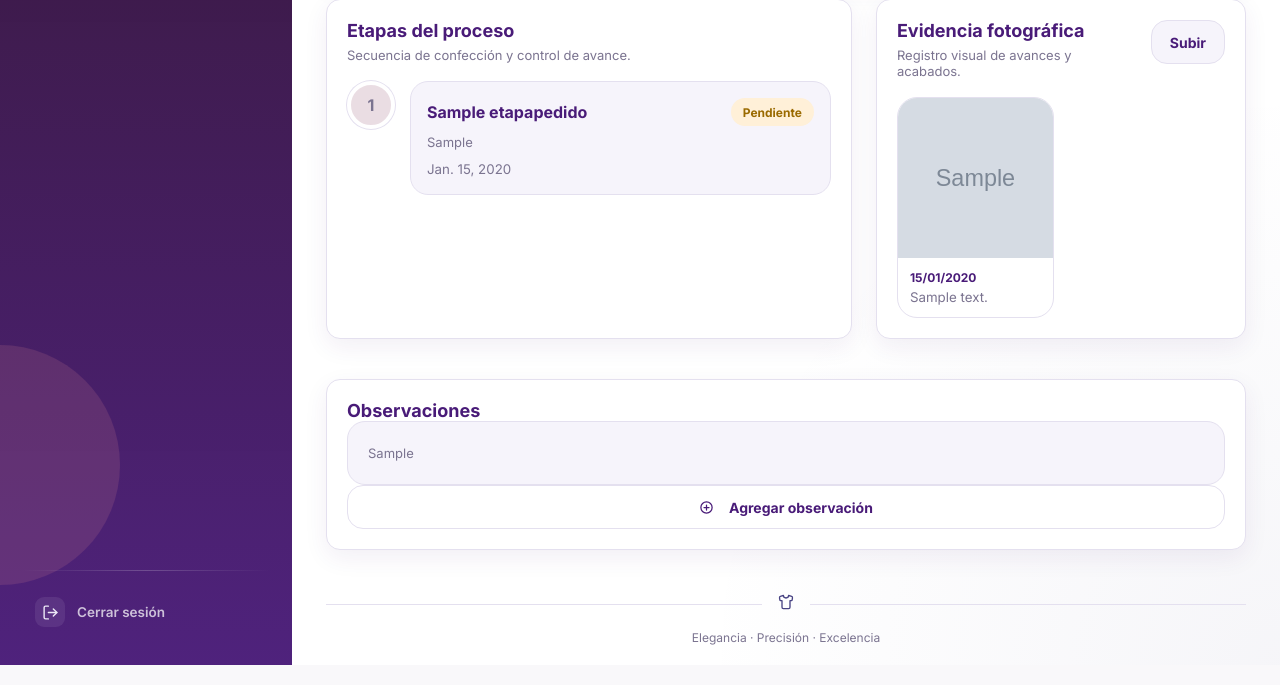
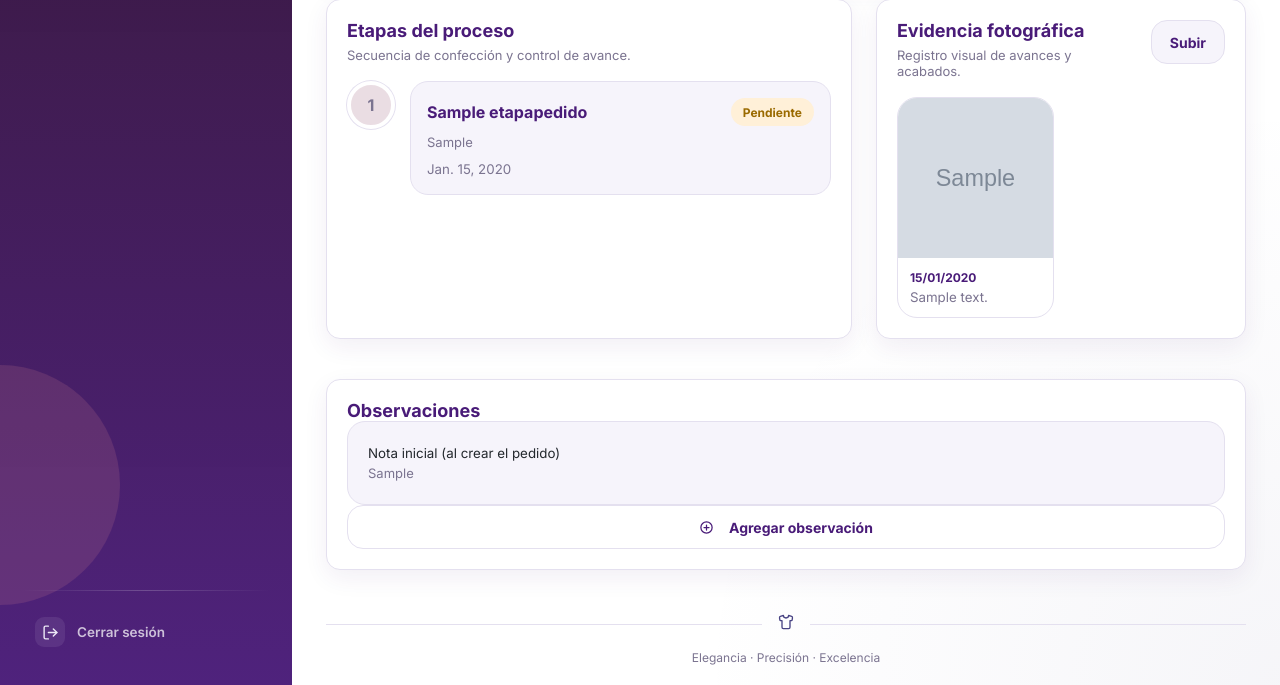
Before and after one commit to Milucaq/VIRTUOSA, a Django app: page /pedidos/1/ in a window 1280 px wide. Shown: the part 622-1307 px from the top of the page. Run offline with Django 5.2, Linux system fonts and the light colour scheme; a user stored in the database is signed in; tables that the repository leaves empty hold one stand-in row (values such as "Sample post"); grey boxes marked "Sample" are stand-in pictures.

Commit message:
Turn observaciones into an accumulating log instead of one overwritable field
Pedido.observaciones was a single field that got replaced on every
"Actualizar pedido" save, so the detail page only ever showed the
latest note and earlier ones silently disappeared - not real
trazabilidad. The update screen's note field now always starts blank
and, on submit, registers a new 'observacion' event in the same Mongo
historial used for etapas/avances (excluded from the generic "Historial
de cambios" list, shown in its own panel instead). The pedido's
creation-time observaciones field stays as-is, shown as the initial note.

```diff
--- a/pedidos/historial.py
+++ b/pedidos/historial.py
@@ -85,16 +85,38 @@
 
 
 def obtener_historial(pedido_id, limite=20):
+    """Cambios generales del pedido (creacion, etapas, avances, consumos).
+    Las observaciones tienen su propio panel via obtener_observaciones(), asi
+    que se excluyen aqui para no duplicarlas en dos timelines distintas."""
     coleccion = _get_coleccion()
     if coleccion is None:
         return []
 
     try:
         return list(
-            coleccion.find({'pedido_id': pedido_id})
+            coleccion.find({'pedido_id': pedido_id, 'tipo': {'$ne': 'observacion'}})
             .sort('fecha', -1)
             .limit(limite)
         )
     except Exception:
         logger.warning('No se pudo leer el historial desde MongoDB.', exc_info=True)
         return []
+
+
+def obtener_observaciones(pedido_id, limite=20):
+    """Notas de trazabilidad agregadas durante 'Actualizar pedido': a
+    diferencia de un campo unico que se sobrescribe, cada nota queda
+    registrada con su propia fecha y nunca se pierde la anterior."""
+    coleccion = _get_coleccion()
+    if coleccion is None:
+        return []
+
+    try:
+        return list(
+            coleccion.find({'pedido_id': pedido_id, 'tipo': 'observacion'})
+            .sort('fecha', -1)
+            .limit(limite)
+        )
+    except Exception:
+        logger.warning('No se pudo leer las observaciones desde MongoDB.', exc_info=True)
+        return []
--- a/pedidos/views.py
+++ b/pedidos/views.py
@@ -14,7 +14,7 @@
     EtapaPedidoForm,
     EtapaActualForm,
     EvidenciaRapidaForm,
-    ObservacionesPedidoForm,
+    NuevaObservacionForm,
     InsumoForm,
     ConsumoInsumoForm,
     CostureraForm,
@@ -165,6 +165,7 @@
         'evidencias': evidencias,
         'consumos': pedido.consumos.select_related('insumo').order_by('-fecha'),
         'historial_eventos': historial.obtener_historial(pedido.id),
+        'observaciones_registradas': historial.obtener_observaciones(pedido.id),
     })
 
 
@@ -407,7 +408,7 @@
     if request.method == 'POST':
         etapa_form = EtapaActualForm(request.POST, prefix='etapa') if etapa_actual else None
         evidencia_form = EvidenciaRapidaForm(request.POST, request.FILES, prefix='evidencia')
-        obs_form = ObservacionesPedidoForm(request.POST, prefix='obs', instance=pedido)
+        obs_form = NuevaObservacionForm(request.POST, prefix='obs')
 
         if (etapa_form is None or etapa_form.is_valid()) and evidencia_form.is_valid() and obs_form.is_valid():
             if etapa_actual:
@@ -416,7 +417,6 @@
                     etapa_actual.fecha = timezone.now().date()
                 etapa_actual.save(update_fields=['estado', 'fecha'])
 
-            obs_form.save(commit=False)
             pedido.recalcular_progreso()
             pedido.save()
 
@@ -424,6 +424,10 @@
                 evidencia = evidencia_form.save(commit=False)
                 evidencia.pedido = pedido
                 evidencia.save()
+
+            texto_obs = obs_form.cleaned_data.get('texto')
+            if texto_obs:
+                historial.registrar_evento(pedido, 'observacion', texto_obs, request.user)
 
             historial.registrar_evento(
                 pedido,
@@ -438,7 +442,7 @@
     else:
         etapa_form = EtapaActualForm(prefix='etapa', initial={'estado': etapa_actual.estado if etapa_actual and etapa_actual.estado != 'pendiente' else 'en_proceso'}) if etapa_actual else None
         evidencia_form = EvidenciaRapidaForm(prefix='evidencia')
-        obs_form = ObservacionesPedidoForm(prefix='obs', instance=pedido)
+        obs_form = NuevaObservacionForm(prefix='obs')
 
     return render(request, 'pedidos/avance_pedido_form.html', {
         'pedido': pedido,
--- a/templates/pedidos/pedido_detail.html
+++ b/templates/pedidos/pedido_detail.html
@@ -198,11 +198,25 @@
     <article class="panel observations-panel">
         <h2>Observaciones</h2>
 
+        {% if pedido.observaciones %}
         <div class="observation-box">
-            <p>
-                {{ pedido.observaciones|default:"No se han registrado observaciones generales para este pedido." }}
-            </p>
+            <small>Nota inicial (al crear el pedido)</small>
+            <p>{{ pedido.observaciones }}</p>
         </div>
+        {% endif %}
+
+        {% for nota in observaciones_registradas %}
+        <div class="observation-box">
+            <small>{{ nota.fecha|date:"d/m/Y H:i" }} · {{ nota.usuario|default:"Sistema" }}</small>
+            <p>{{ nota.detalle }}</p>
+        </div>
+        {% empty %}
+        {% if not pedido.observaciones %}
+        <div class="empty-state">
+            Todavía no se han registrado observaciones para este pedido.
+        </div>
+        {% endif %}
+        {% endfor %}
 
         <a href="{% url 'actualizar_progreso_pedido' pedido.id %}" class="btn btn-light full">
             <svg width="15" height="15" viewBox="0 0 24 24" fill="none" stroke="currentColor" stroke-width="2" stroke-linecap="round" stroke-linejoin="round"><circle cx="12" cy="12" r="9"/><path d="M12 8v8"/><path d="M8 12h8"/></svg> Agregar observación
```
Also changed, not shown: pedidos/forms.py (+8 -7 lines), templates/pedidos/avance_pedido_form.html (+4 -3 lines).
